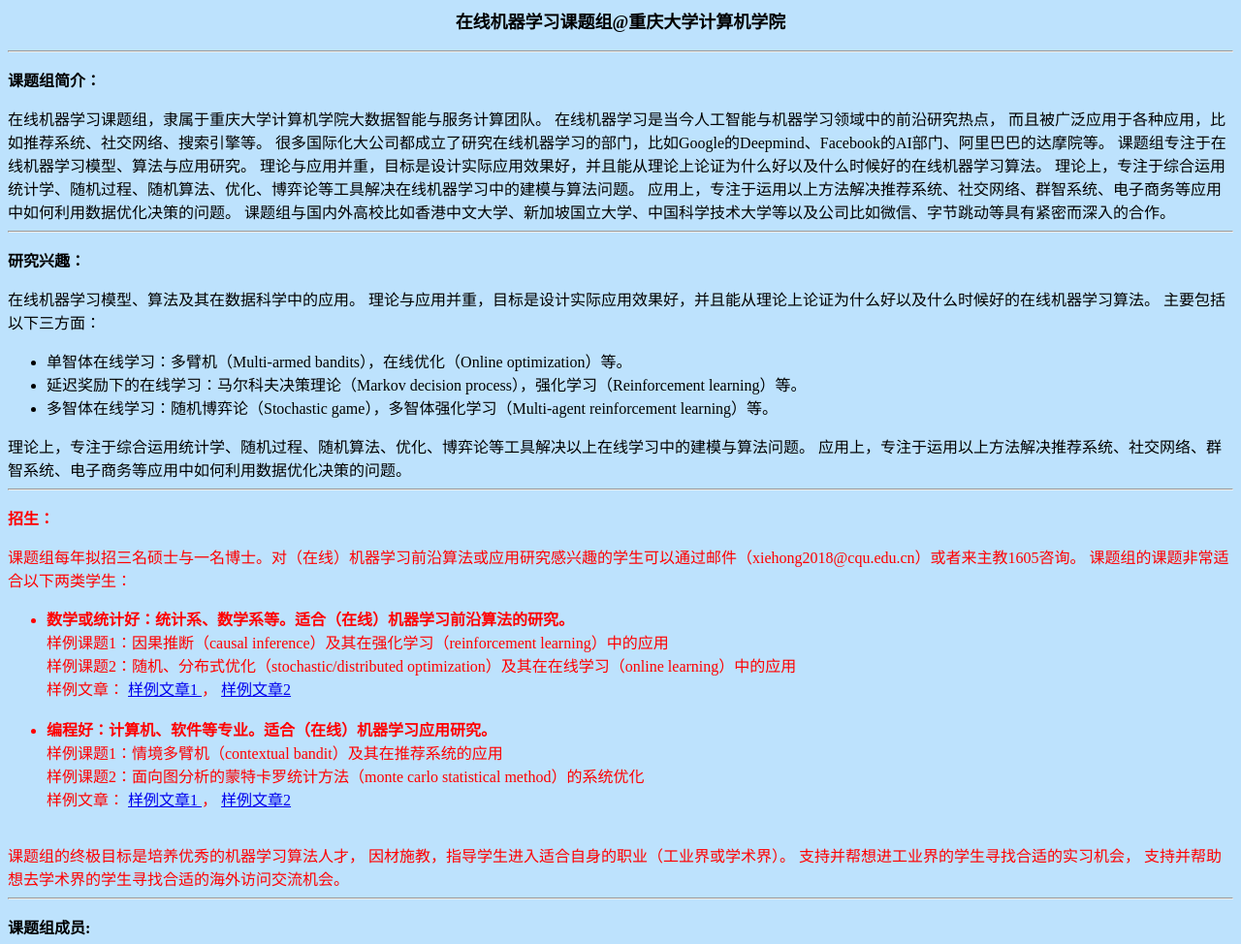
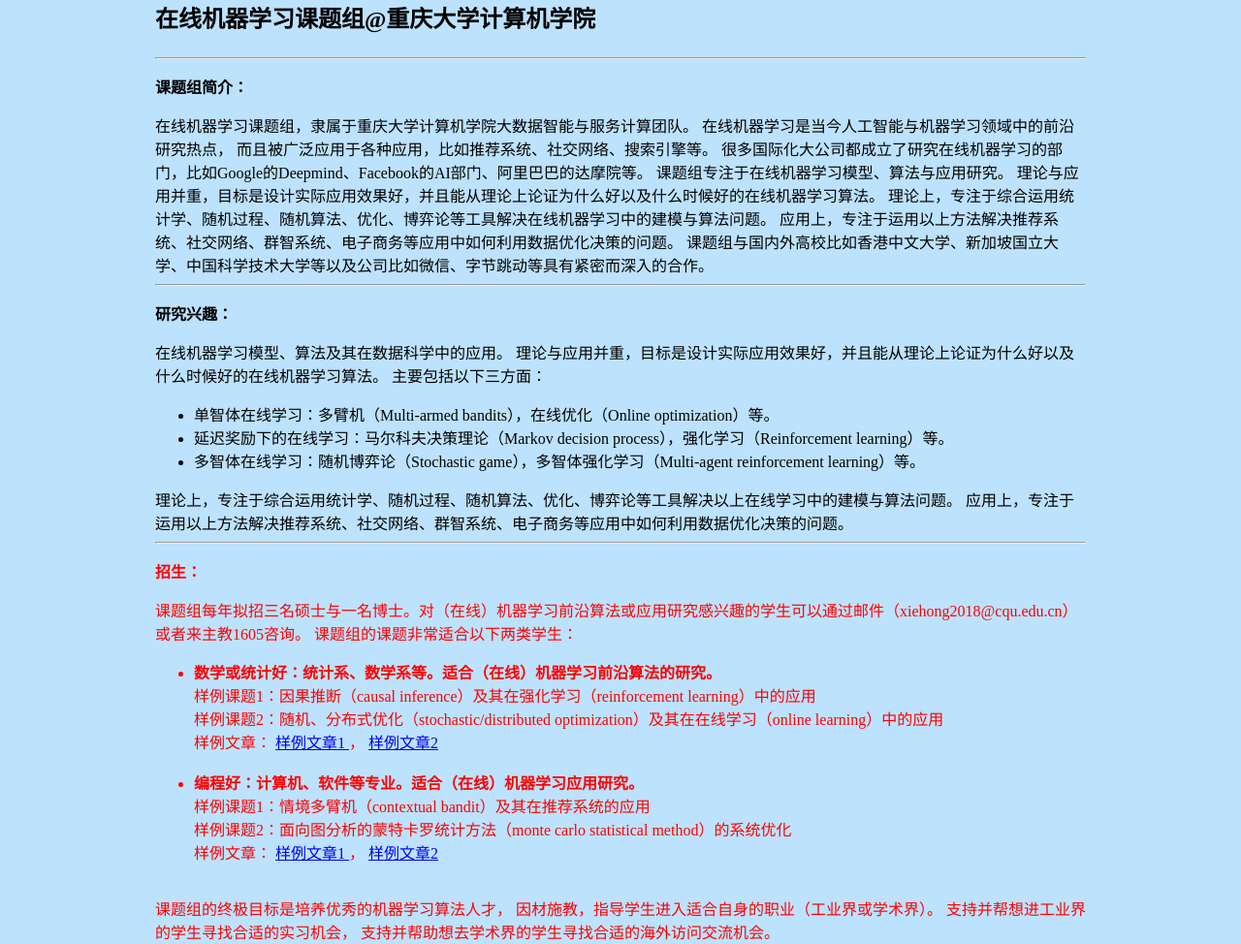
Before and after one commit to hongxie/hongxie.github.io, a plain HTML site: page DataScienceGroup.html in a window 1280 px wide. Shown: the top 974 px of the page at 97% size. Drawn offline with Linux system fonts and the light colour scheme; a script that the page names is missing.

Commit message:
Update DataScienceGroup.html

```diff
--- a/DataScienceGroup.html
+++ b/DataScienceGroup.html
@@ -1,11 +1,8 @@
 <html xmlns="http://www.w3.org/1999/xhtml">
 <head>
 <style type="text/css">
-.style2
-{
-text-align: center;
-font-size: large;
-}
+        .wrapper { width: 960px; margin: 0 auto; background-color: #BDE2FD; }
+        body { margin: 0; padding: 0 }
 </style>
 </head>
 
@@ -26,8 +23,12 @@ font-size: large;
 
 </head>
 
+<div class="wrapper">
 <p class="style2">
+
+<h2>
 <strong>在线机器学习课题组@重庆大学计算机学院</strong></p>
+</h2>
 
 <hr>
 
@@ -603,8 +604,11 @@ Ph.D. thesis, 2015</li>
 
 <hr>
 
+
  <a href='http://besucherzaehler.co'>http://Besucherzaehler.co</a> <script type='text/javascript' src='https://www.freevisitorcounters.com/auth.php?id=9570e062d3338478470930133cf2195b8d496f36'></script>
 <script type="text/javascript" src="https://www.freevisitorcounters.com/en/home/counter/680724/t/0"></script>
+
+</div>
 
 </body>
 
```
